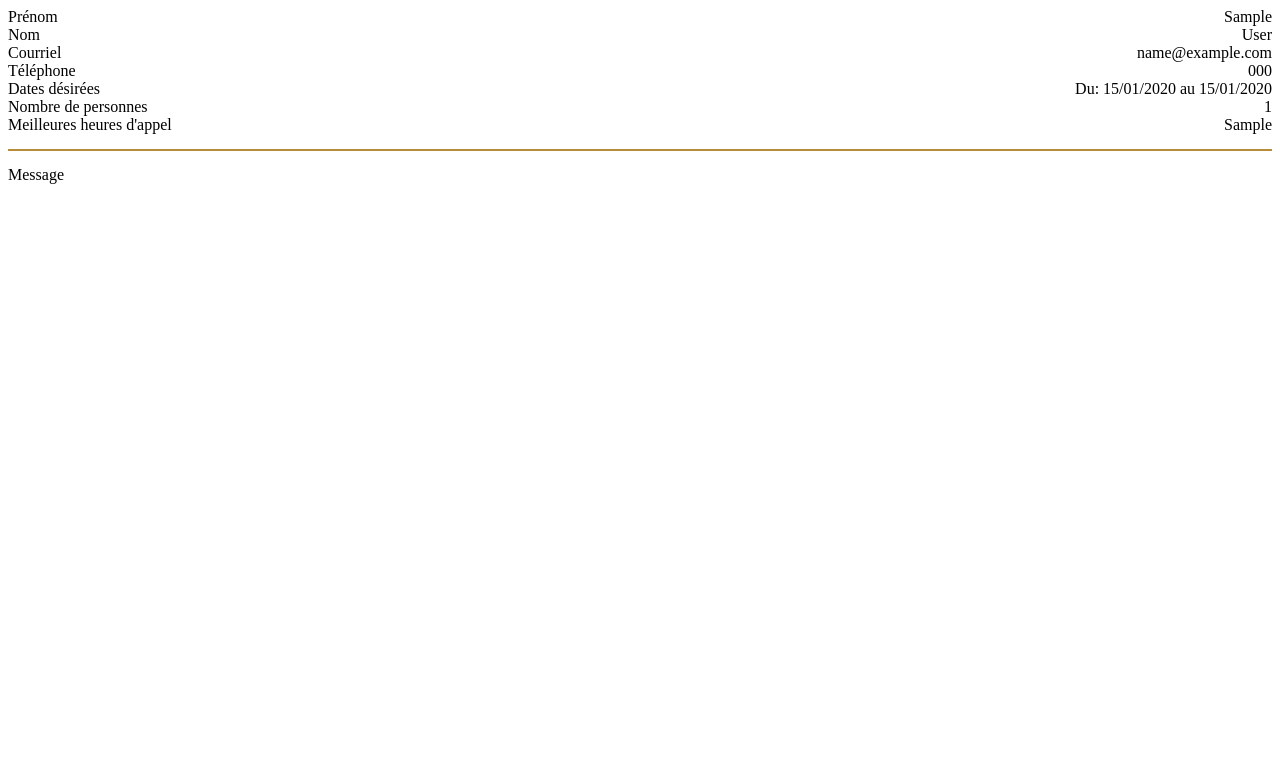
After one commit to arthurio/angelonia, a Django app: template angelionia/chalet/templates/email.html in a window 1280 px wide. The commit adds this page. Shown: the top 783 px of the page. Run offline with Django 3.2, Linux system fonts and the light colour scheme; the template is opened without the code that fills it: most values are stand-ins (such as "Sample title", 1, 10 or a date in 2020); parts of the project's set-up code (start-up, migrations or seed data) failed here and were passed over.

Commit message:
do the email form

```diff
--- a/angelionia/chalet/templates/contact.html
+++ b/angelionia/chalet/templates/contact.html
@@ -29,7 +29,7 @@
                 <li class="float label">Téléphone</li>
                 <li class="float-right input"><input type="text" name="phone" placeholder="e.g. +33 6 12 34 56 78"/></li>
                 <li class="clear separator"></li>
-                <li class="float label">Dates désirée<div class="asterisk">*</div></li>
+                <li class="float label">Dates désirées<div class="asterisk">*</div></li>
                 <li class="float-right input date">
                     <img src="/assets/icons/icon-error.png" name="date" class="error float" style="display: none;"/>
                     <input type="text" class="datepicker end-date" name="end_date" readonly="readonly" placeholder="Fin"/>
--- /dev/null
+++ b/angelionia/chalet/templates/email.html
@@ -0,0 +1,54 @@
+<html>
+<head>
+    <style>
+        .clear{
+            clear: both
+        }
+        ul {
+            padding: 0;
+            list-style: none;
+        }
+        .float-right {
+            float: right;
+        }
+
+        .float {
+            float: left;
+        }
+        li.separator.border {
+            border-top: 2px solid #B98C3A;
+            margin: 15px 0;
+        }
+    </style>
+</head>
+<body>
+<ul>
+    <li class="float label">Prénom</li>
+    <li class="float-right">{{ first_name }}</li>
+    <li class="clear separator"></li>
+    <li class="float label">Nom</li>
+    <li class="float-right">{{ last_name }}</li>
+    <li class="clear separator"></li>
+    <li class="float label">Courriel</li>
+    <li class="float-right">{{ email }}</li>
+    <li class="clear separator"></li>
+    <li class="float label">Téléphone</li>
+    <li class="float-right">{{ phone }}</li>
+    <li class="clear separator"></li>
+    <li class="float label">Dates désirées</li>
+    <li class="float-right input date">
+        Du: {{ start_date|date:"d/m/Y" }} au {{ end_date|date:"d/m/Y" }}
+    </li>
+    <li class="clear separator"></li>
+    <li class="float label">Nombre de personnes</li>
+    <li class="float-right">{{ people_number }}</li>
+    <li class="clear separator"></li>
+    <li class="float label">Meilleures heures d'appel</li>
+    <li class="float-right">{{ calling_hours }}</li>
+    <li class="clear separator"></li>
+    <li class="clear separator border"></li>
+    <li class="clear">Message</li>
+    <li class="float-right">{{ message }}</li>
+</ul>
+</body>
+</html>
```
Also changed, not shown: angelionia/chalet/forms.py (+10 -0 lines), angelionia/chalet/templates/email.txt (added, +8 -0 lines), angelionia/chalet/views.py (+5 -2 lines).
